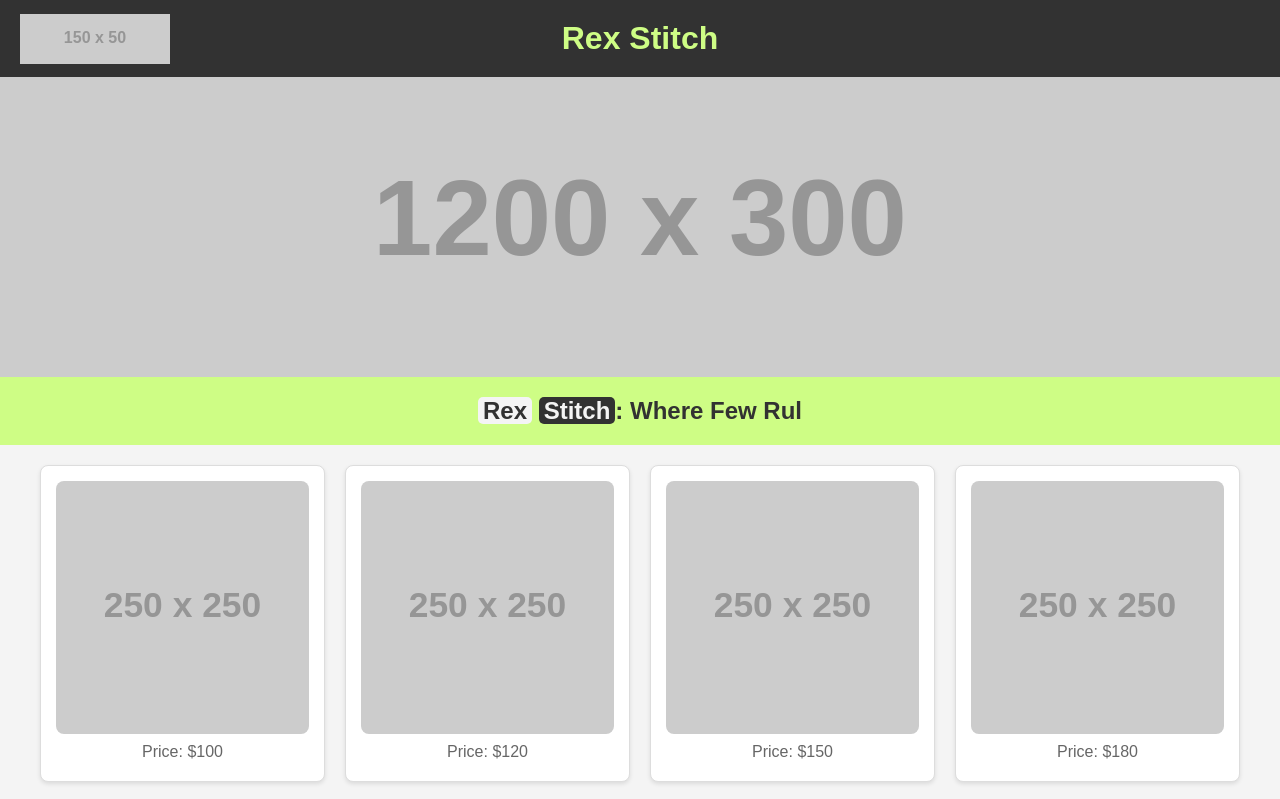
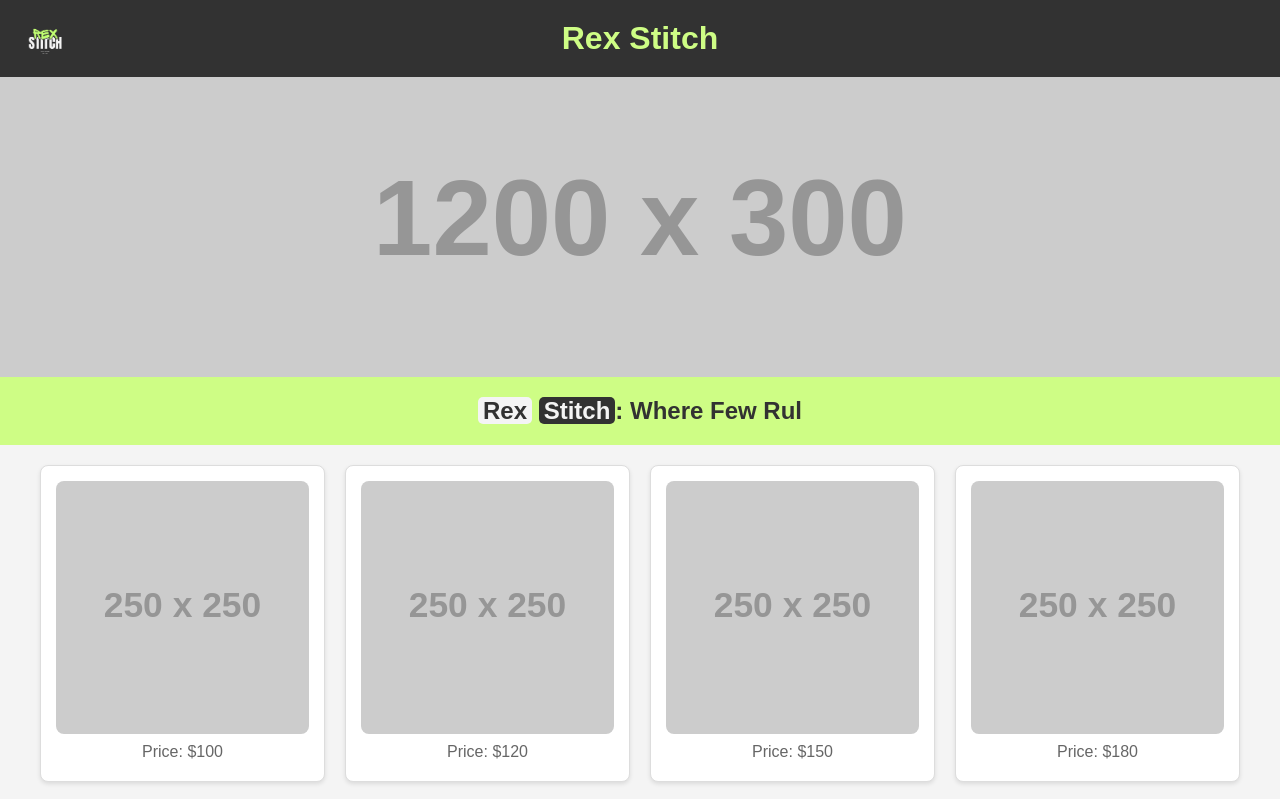
Before and after one commit to ayaan10522/REX-STITCH, a plain HTML site: page INDEX.HTML in a window 1280 px wide. Shown: the top 799 px of the page. Drawn offline with Linux system fonts and the light colour scheme; placeholder pictures from the web are drawn by us.

Commit message:
Update INDEX.HTML

```diff
--- a/INDEX.HTML
+++ b/INDEX.HTML
@@ -1,7 +1,7 @@
 <!DOCTYPE html>
 <html lang="en">
 <head>
-<link rel="icon" href="2.PNG" type="image/icon type">
+<link rel="icon" href="2.png" type="image/icon type">
   <meta charset="UTF-8">
   <meta name="viewport" content="width=device-width, initial-scale=1.0">
   <title>Rex Stitch</title>
@@ -114,7 +114,7 @@
 </head>
 <body>
   <header>
-    <img src="https://via.placeholder.com/150x50" alt="Rex Stitch Logo">
+    <img src="2.png" alt="Rex Stitch Logo">
     <h1>Rex Stitch</h1>
   </header>
   <div class="banner"></div>
```
